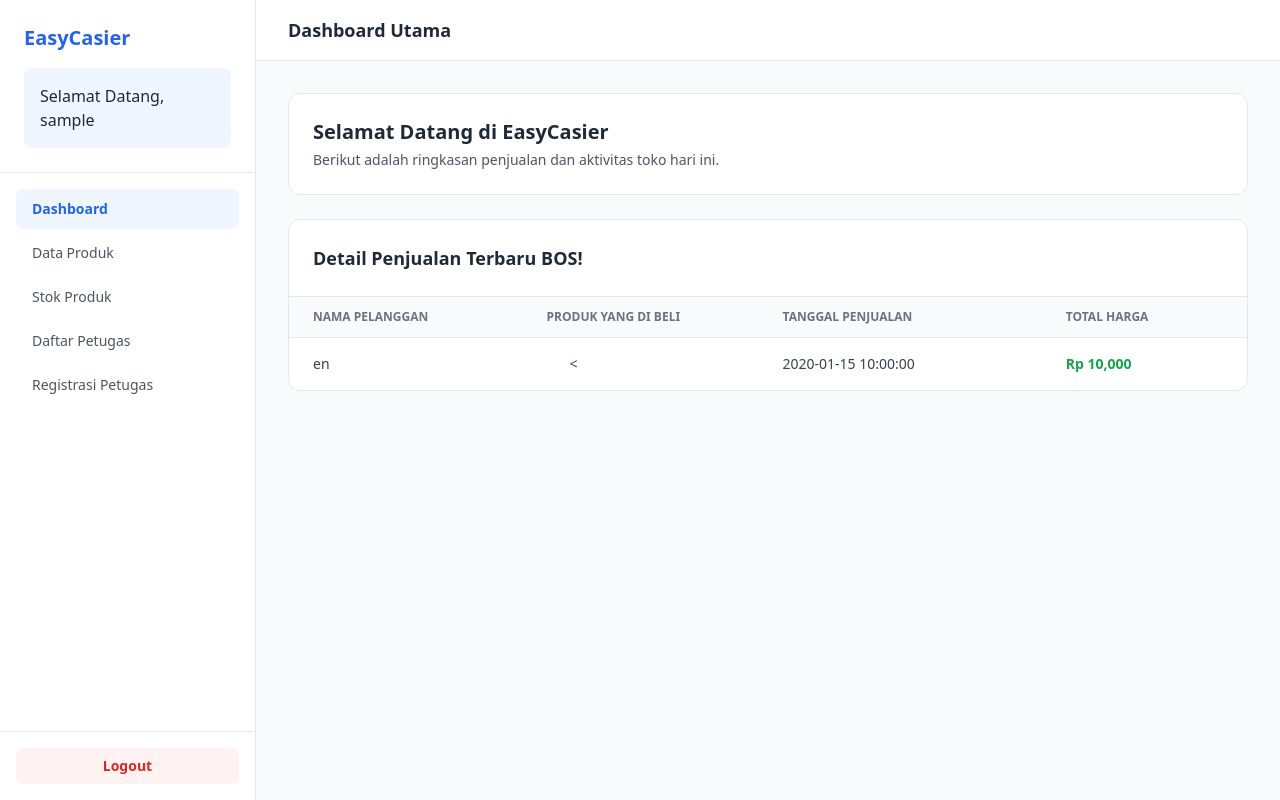
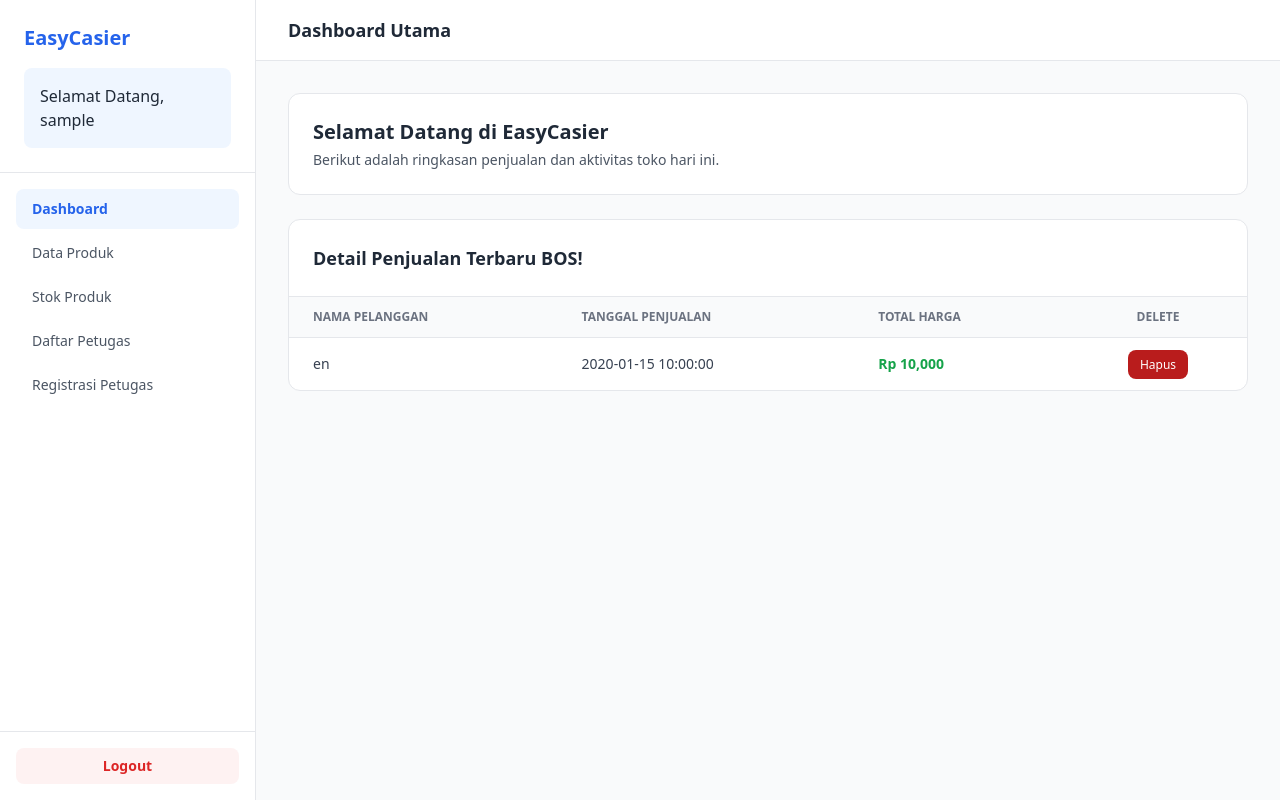
Before and after one commit to yogaAstronot/UkkKasirProject, a PHP site: page /admin_dashboard.php in a window 1280 px wide. Run offline with PHP 8.4, Linux system fonts and the light colour scheme; the visitor is signed in with stand-in values (Sample User, id 1); tables that the repository leaves empty or names only in its code hold one stand-in row (values such as "Sample post"); some libraries are stand-ins or nearby versions.

Commit message:
update: laporan new

```diff
--- a/admin/admin_dashboard.php
+++ b/admin/admin_dashboard.php
@@ -84,29 +84,33 @@ $data_transaksi = $sql_transaksi->fetch_assoc();
                             <thead>
                                 <tr class="bg-gray-50 border-b border-gray-200 text-xs uppercase text-gray-500 font-semibold">
                                     <th class="py-3 px-6">Nama Pelanggan</th>
-                                    <th class="py-3 pxx-6">Produk yang di beli</th>
                                     <th class="py-3 px-6">Tanggal Penjualan</th>
                                     <th class="py-3 px-6">Total Harga</th>
+                                    <th class="py-3 px-6 text-center">Delete</th>
                                 </tr>
                             </thead>
                             <tbody class="divide-y divide-gray-200 text-sm text-gray-700">
                                 <?php
-                                $sql_penjualan = $conn->query("SELECT penjualan.TanggalPenjualan, pelanggan.NamaPelanggan, penjualan.TotalHarga FROM penjualan JOIN pelanggan ON penjualan.PelangganID = pelanggan.PelangganID ORDER BY penjualan.PenjualanID DESC LIMIT 10");
+                                $sql_penjualan = $conn->query("SELECT penjualan.PenjualanID, penjualan.TanggalPenjualan, pelanggan.NamaPelanggan, penjualan.TotalHarga FROM penjualan JOIN pelanggan ON penjualan.PelangganID = pelanggan.PelangganID ORDER BY penjualan.PenjualanID DESC LIMIT 10");
                                 if ($sql_penjualan && $sql_penjualan->num_rows > 0):
                                     while ($row = $sql_penjualan->fetch_assoc()):
                                 ?>
                                         <tr class="hover:bg-gray-50 transition">
                                             <td class="py-4 px-6"><?= $row['NamaPelanggan'] ?></td>
-                                        <td class="py-4 px-6"><</td>
                                             <td class="py-4 px-6"><?= $row['TanggalPenjualan'] ?></td>
                                             <td class="py-4 px-6 font-semibold text-green-600">Rp <?= number_format($row['TotalHarga'], 3, ',', '.') ?></td>
+                                            <td class="py-4 px-6 text-center space-x-2">
+                                                <a href="../backend/hapus_penjualan.php?PenjualanID=<?= $row['PenjualanID'] ?>" onclick="return confirm('Yakin ingin menghapus data penjualan ini?')" class="bg-red-700 text-white px-3 py-1.5 rounded-lg text-xs">
+                                                    Hapus
+                                                </a>
+                                            </td>
                                         </tr>
                                     <?php
                                     endwhile;
                                 else:
                                     ?>
                                     <tr>
-                                        <td colspan="3" class="py-4 px-6 text-center text-gray-500">Belum ada data transaksi penjualan yang tercatat. 📭</td>
+                                        <td colspan="4" class="py-4 px-6 text-center text-gray-500">Belum ada data transaksi penjualan yang tercatat. 📭</td>
                                     </tr>
                                 <?php endif; ?>
                             </tbody>
```
Also changed, not shown: backend/hapus_penjualan.php (added, +19 -0 lines), README.md, image/ss15.png (added), image/ss16.png (added), image/ss17.png (added), image/ss18.png (added). Lines whose indentation alone changed are shown as unchanged.
